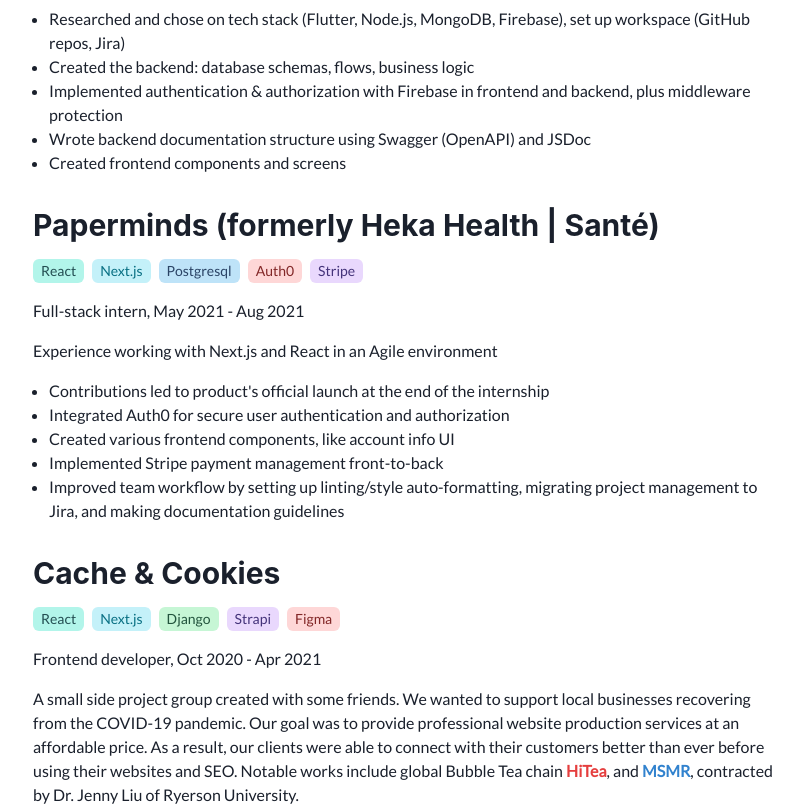
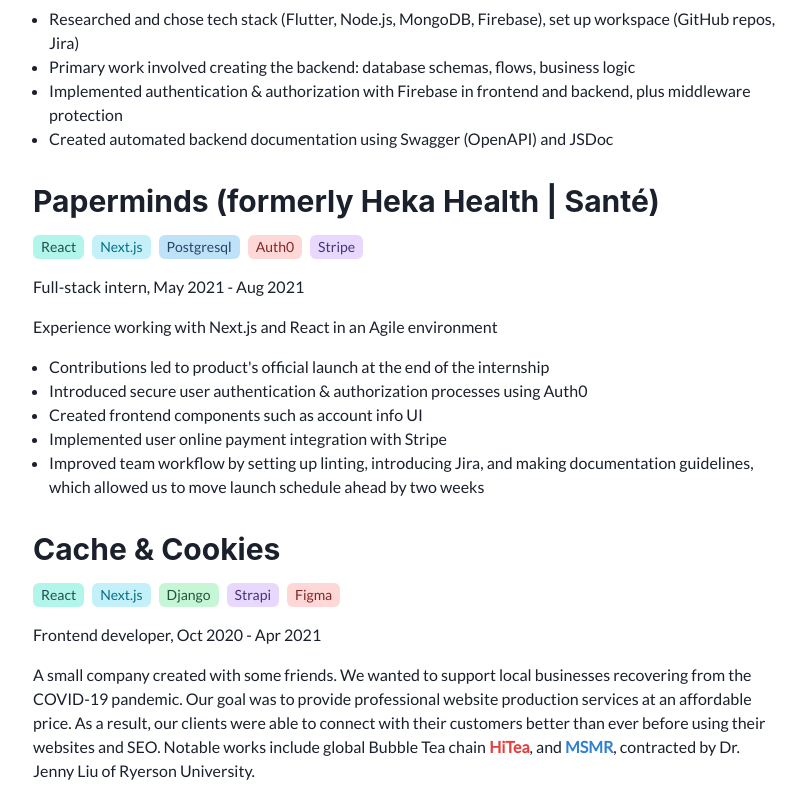
Before and after one commit to wx02shi/personal-website, a Next.js app: page / in a window 1280 px wide. Shown: the part 2000-2806 px from the top of the page, without its empty margins (361-1167 px from the left). Built offline with nearby package versions, Linux system fonts and the light colour scheme.

Commit message:
update experience

```diff
--- a/components/Experience/Experience.js
+++ b/components/Experience/Experience.js
@@ -35,21 +35,20 @@
     <Box align="left">
       <UnorderedList>
         <ListItem>
-          Researched and chose on tech stack (Flutter, Node.js, MongoDB,
+          Researched and chose tech stack (Flutter, Node.js, MongoDB,
           Firebase), set up workspace (GitHub repos, Jira)
         </ListItem>
         <ListItem>
-          Created the backend: database schemas, flows, business logic
+          Primary work involved creating the backend: database schemas, flows, business logic
         </ListItem>
         <ListItem>
           Implemented authentication & authorization with Firebase in frontend
           and backend, plus middleware protection
         </ListItem>
         <ListItem>
-          Wrote backend documentation structure using Swagger (OpenAPI) and
+          Created automated backend documentation using Swagger (OpenAPI) and
           JSDoc
         </ListItem>
-        <ListItem>Created frontend components and screens</ListItem>
       </UnorderedList>
     </Box>
   </VStack>
@@ -80,16 +79,15 @@
           internship
         </ListItem>
         <ListItem>
-          Integrated Auth0 for secure user authentication and authorization
+          Introduced secure user authentication & authorization processes using Auth0
         </ListItem>
         <ListItem>
-          Created various frontend components, like account info UI
+          Created frontend components such as account info UI
         </ListItem>
-        <ListItem>Implemented Stripe payment management front-to-back</ListItem>
+        <ListItem>Implemented user online payment integration with Stripe</ListItem>
         <ListItem>
-          Improved team workflow by setting up linting/style auto-formatting,
-          migrating project management to Jira, and making documentation
-          guidelines
+          Improved team workflow by setting up linting, introducing Jira, and making documentation
+          guidelines, which allowed us to move launch schedule ahead by two weeks
         </ListItem>
       </UnorderedList>
     </Box>
@@ -112,7 +110,7 @@
     </HStack>
     <Text>Frontend developer, Oct 2020 - Apr 2021</Text>
     <Text align="left">
-      A small side project group created with some friends. We wanted to support
+      A small company created with some friends. We wanted to support
       local businesses recovering from the COVID-19 pandemic. Our goal was to
       provide professional website production services at an affordable price.
       As a result, our clients were able to connect with their customers better
```
